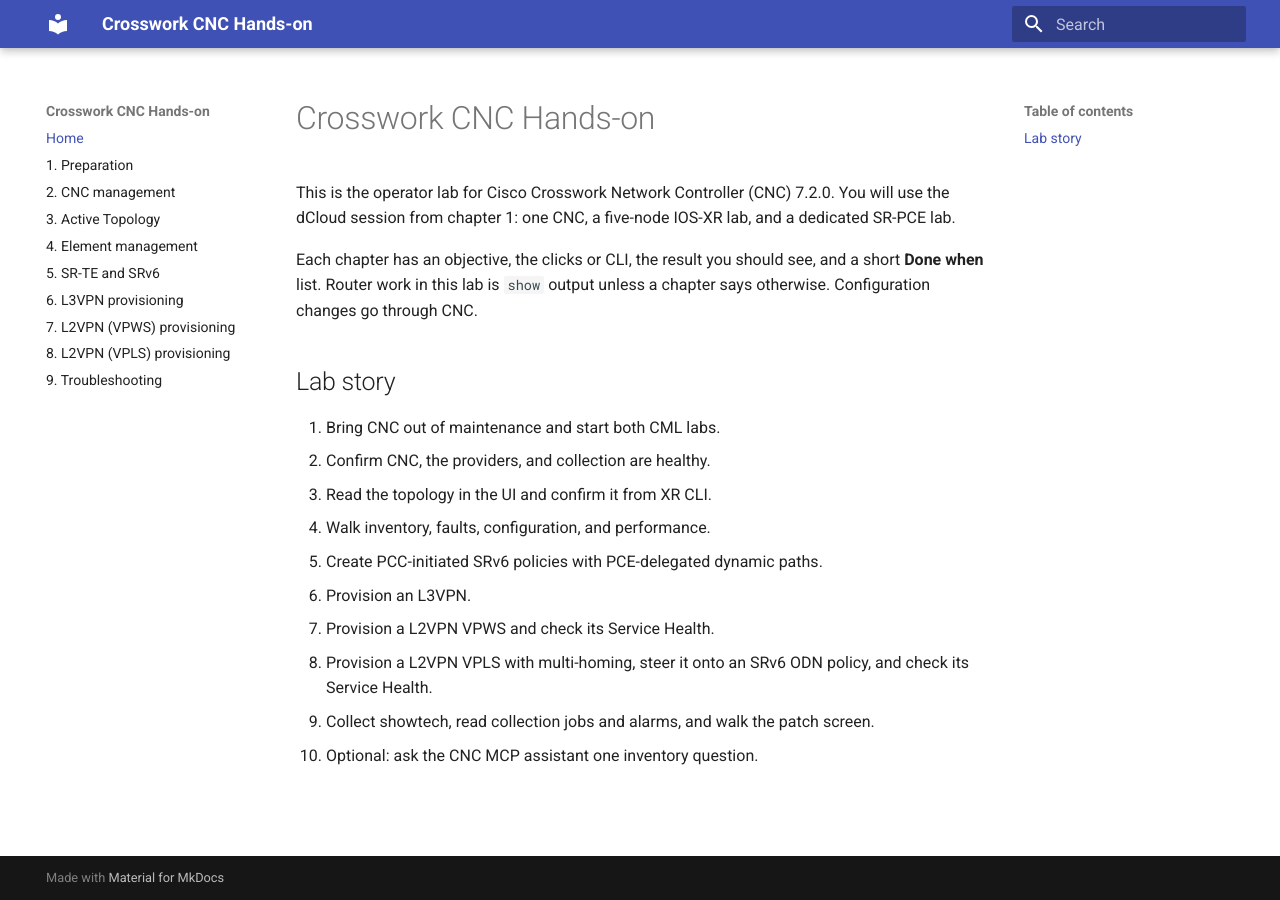
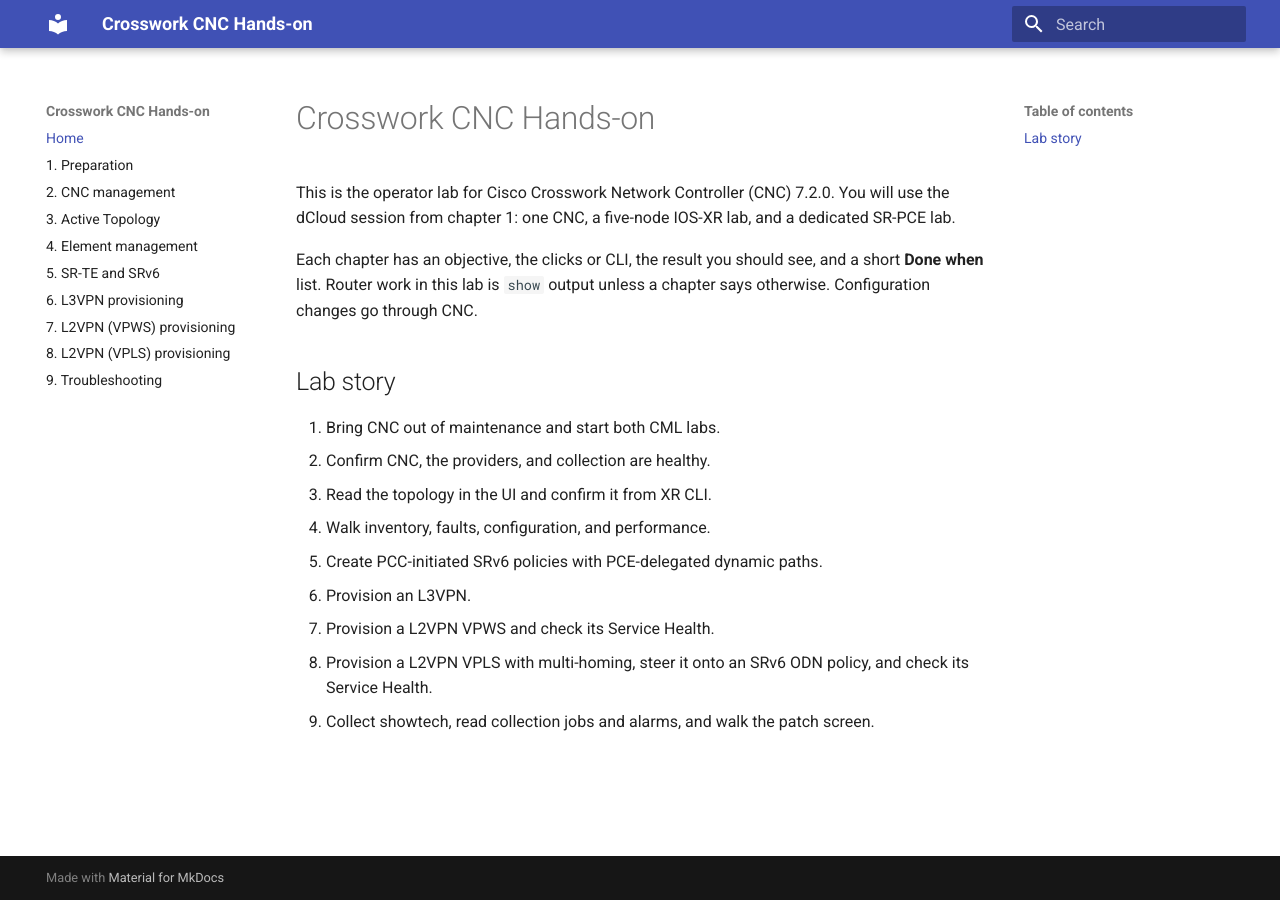
Before and after one commit to hitakaha/cnc-hands-on, an MkDocs documentation site: the page built from docs/index.md, in a window 1280 px wide. Built offline with MkDocs 1.6.1 and Material for MkDocs 9.7.7, drawn with Linux system fonts in a browser that asks for light colours.

Commit message:
modify index.html, remove chapter 10

```diff
--- a/docs/index.md
+++ b/docs/index.md
@@ -15,4 +15,3 @@
 7. Provision a L2VPN VPWS and check its Service Health.
 8. Provision a L2VPN VPLS with multi-homing, steer it onto an SRv6 ODN policy, and check its Service Health.
 9. Collect showtech, read collection jobs and alarms, and walk the patch screen.
-10. Optional: ask the CNC MCP assistant one inventory question.
```
Also changed, not shown: site/index.html.
